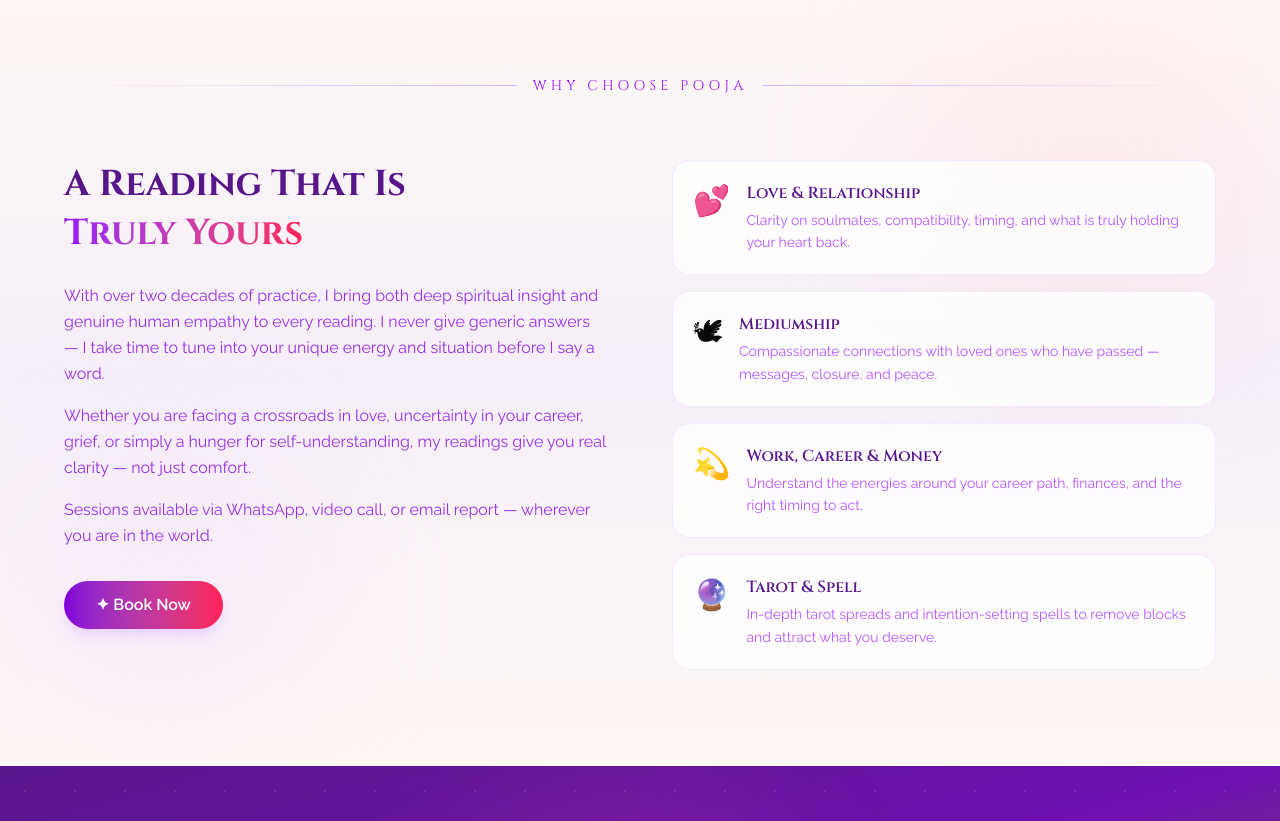
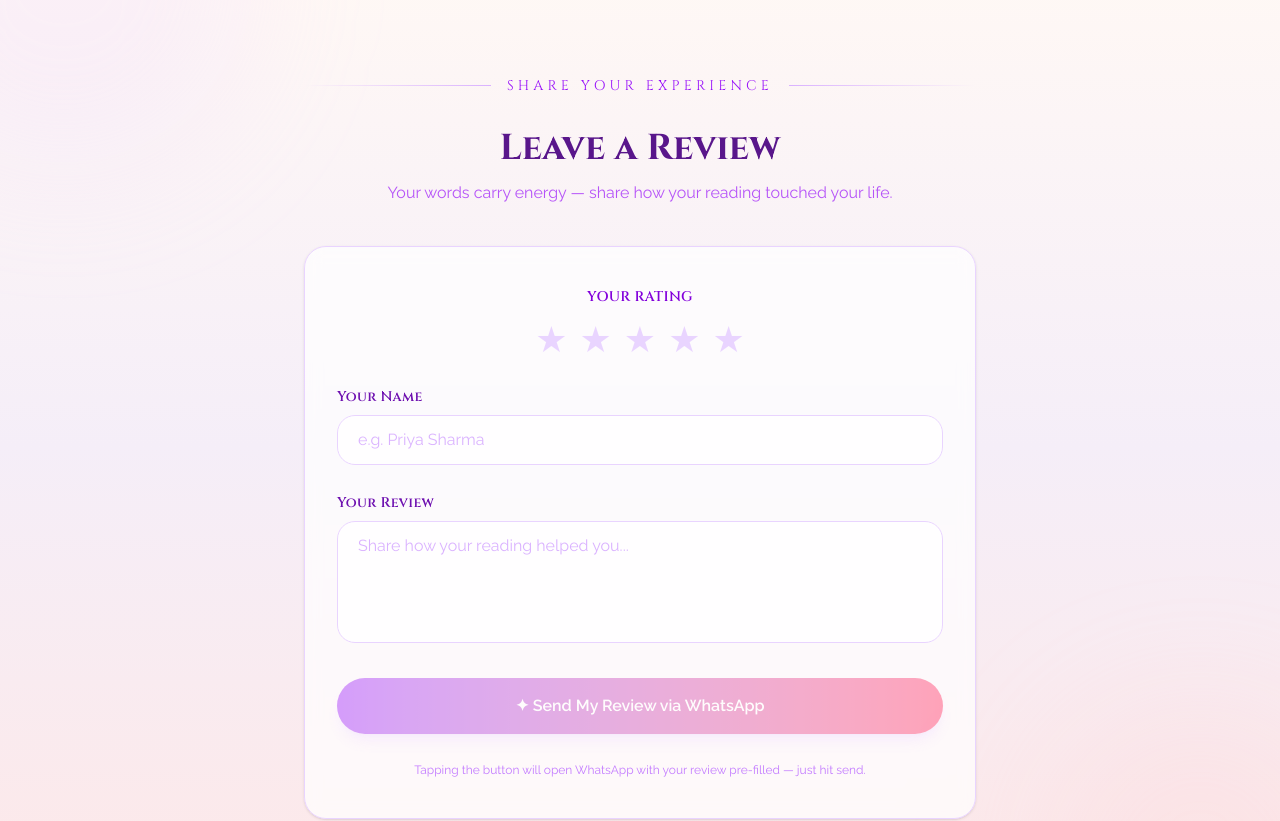
Before and after one commit to markxorg-svg/Zodiac, a Next.js app: page / in a window 1280 px wide. Shown: the part 5960-6781 px from the top of the page. Built offline with nearby package versions, Linux system fonts and the light colour scheme.

Commit message:
Add Leave a Review section with star rating and WhatsApp integration

```diff
--- a/app/page.tsx
+++ b/app/page.tsx
@@ -6,6 +6,7 @@ import Crystals from "@/components/sections/crystals";
 import Stats from "@/components/sections/stats";
 import PulseCTA from "@/components/sections/pulse-cta";
 import { TestimonialsSection } from "@/components/ui/testimonials-section";
+import LeaveReview from "@/components/sections/leave-review";
 import WhyUs from "@/components/sections/why-us";
 import Footer from "@/components/sections/footer";
 import WhatsAppButton from "@/components/ui/whatsapp-button";
@@ -37,7 +38,10 @@ export default function Home() {
       {/* 8. Testimonials */}
       <TestimonialsSection />
 
-      {/* 9. Why Work With Us */}
+      {/* 9. Leave a Review */}
+      <LeaveReview />
+
+      {/* 10. Why Work With Us */}
       <WhyUs />
 
       {/* 10. Footer */}
--- /dev/null
+++ b/components/sections/leave-review.tsx
@@ -0,0 +1,139 @@
+"use client";
+
+import { useState } from "react";
+
+export default function LeaveReview() {
+  const [rating, setRating] = useState(0);
+  const [hovered, setHovered] = useState(0);
+  const [name, setName] = useState("");
+  const [review, setReview] = useState("");
+  const [submitted, setSubmitted] = useState(false);
+
+  const stars = "⭐".repeat(rating) || "—";
+
+  function handleSubmit(e: React.FormEvent) {
+    e.preventDefault();
+    if (!rating || !name.trim() || !review.trim()) return;
+
+    const text = encodeURIComponent(
+      `✨ New Review for Tarot Pooja Chauhan ✨\n\n` +
+      `${"⭐".repeat(rating)} (${rating}/5)\n\n` +
+      `👤 Name: ${name}\n\n` +
+      `💬 Review:\n"${review}"\n\n` +
+      `— Submitted via website`
+    );
+
+    window.open(`https://wa.me/919834946893?text=${text}`, "_blank");
+    setSubmitted(true);
+  }
+
+  return (
+    <section className="relative py-24 px-4 bg-gradient-to-b from-[#FFF8F5] via-[#F5EEF8] to-[#FDE8E8] overflow-hidden">
+      {/* Glow blobs */}
+      <div className="absolute top-0 left-0 w-96 h-96 bg-purple-200/20 rounded-full blur-3xl -translate-x-1/3 -translate-y-1/2 pointer-events-none" />
+      <div className="absolute bottom-0 right-0 w-80 h-80 bg-rose-200/20 rounded-full blur-3xl translate-x-1/4 translate-y-1/3 pointer-events-none" />
+
+      <div className="relative max-w-2xl mx-auto">
+
+        {/* Heading */}
+        <div className="flex items-center gap-4 mb-8 justify-center">
+          <span className="flex-1 h-px bg-gradient-to-r from-transparent to-purple-300" />
+          <span className="font-cinzel text-purple-600 text-sm tracking-[0.3em] uppercase">Share Your Experience</span>
+          <span className="flex-1 h-px bg-gradient-to-l from-transparent to-purple-300" />
+        </div>
+
+        <div className="text-center mb-10">
+          <h2 className="font-cinzel text-3xl md:text-4xl font-bold text-purple-900 mb-3">Leave a Review</h2>
+          <p className="text-purple-600/70 leading-relaxed">
+            Your words carry energy — share how your reading touched your life.
+          </p>
+        </div>
+
+        {submitted ? (
+          <div className="text-center py-16 px-8 rounded-3xl bg-white/70 border border-purple-200 shadow-sm backdrop-blur">
+            <p className="text-4xl mb-4">✨</p>
+            <h3 className="font-cinzel text-2xl text-purple-900 font-bold mb-3">Thank You!</h3>
+            <p className="text-purple-700/80 leading-relaxed">
+              Your review is being sent to Pooja ji via WhatsApp. She truly appreciates every kind word.
+            </p>
+          </div>
+        ) : (
+          <form
+            onSubmit={handleSubmit}
+            className="bg-white/70 backdrop-blur border border-purple-200 rounded-3xl px-8 py-10 shadow-sm space-y-7"
+          >
+            {/* Star Rating */}
+            <div className="text-center">
+              <p className="text-purple-700 font-semibold mb-3 text-sm tracking-wide uppercase font-cinzel">Your Rating</p>
+              <div className="flex justify-center gap-3">
+                {[1, 2, 3, 4, 5].map((star) => (
+                  <button
+                    key={star}
+                    type="button"
+                    onClick={() => setRating(star)}
+                    onMouseEnter={() => setHovered(star)}
+                    onMouseLeave={() => setHovered(0)}
+                    className="text-4xl transition-transform hover:scale-125 focus:outline-none"
+                    aria-label={`${star} star`}
+                  >
+                    <span className={star <= (hovered || rating) ? "text-amber-400" : "text-purple-200"}>
+                      ★
+                    </span>
+                  </button>
+                ))}
+              </div>
+              {rating > 0 && (
+                <p className="mt-2 text-sm text-purple-500 italic">
+                  {["", "Poor", "Fair", "Good", "Very Good", "Excellent"][rating]}
+                </p>
+              )}
+            </div>
+
+            {/* Name */}
+            <div>
+              <label className="block text-purple-800 text-sm font-semibold mb-2 font-cinzel tracking-wide">
+                Your Name
+              </label>
+              <input
+                type="text"
+                required
+                value={name}
+                onChange={(e) => setName(e.target.value)}
+                placeholder="e.g. Priya Sharma"
+                className="w-full px-5 py-3 rounded-2xl border border-purple-200 bg-white/80 text-purple-900 placeholder-purple-300 focus:outline-none focus:ring-2 focus:ring-purple-300 focus:border-transparent transition-all"
+              />
+            </div>
+
+            {/* Review Text */}
+            <div>
+              <label className="block text-purple-800 text-sm font-semibold mb-2 font-cinzel tracking-wide">
+                Your Review
+              </label>
+              <textarea
+                required
+                rows={4}
+                value={review}
+                onChange={(e) => setReview(e.target.value)}
+                placeholder="Share how your reading helped you..."
+                className="w-full px-5 py-3 rounded-2xl border border-purple-200 bg-white/80 text-purple-900 placeholder-purple-300 focus:outline-none focus:ring-2 focus:ring-purple-300 focus:border-transparent transition-all resize-none"
+              />
+            </div>
+
+            {/* Submit */}
+            <button
+              type="submit"
+              disabled={!rating || !name.trim() || !review.trim()}
+              className="w-full py-4 rounded-full bg-gradient-to-r from-purple-600 to-rose-500 hover:from-purple-500 hover:to-rose-400 text-white font-semibold text-base transition-all shadow-lg shadow-purple-300/40 hover:scale-[1.02] disabled:opacity-40 disabled:cursor-not-allowed disabled:hover:scale-100"
+            >
+              ✦ Send My Review via WhatsApp
+            </button>
+
+            <p className="text-center text-xs text-purple-400">
+              Tapping the button will open WhatsApp with your review pre-filled — just hit send.
+            </p>
+          </form>
+        )}
+      </div>
+    </section>
+  );
+}
```
